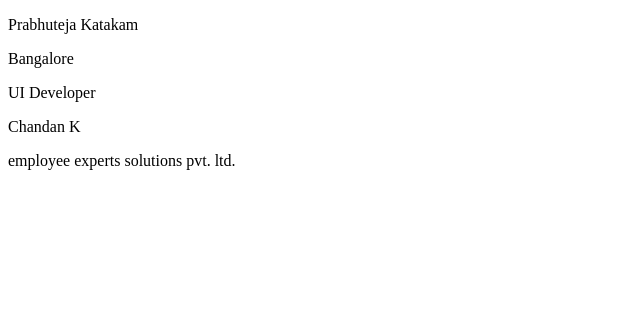
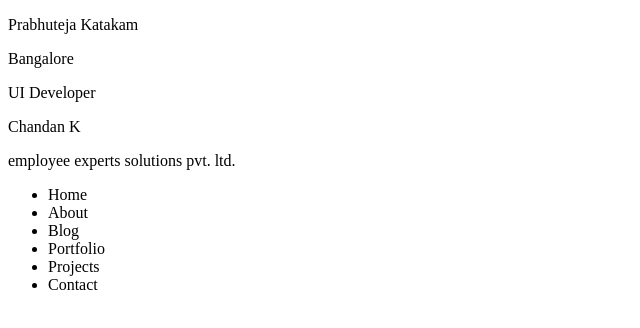
Before and after one commit to prabhuteja143/UI-Workshop, a plain HTML site: page index.html in a window 1280 px wide. Shown: the whole page, without its empty margins (0-640 px from the left). Drawn offline with Linux system fonts and the light colour scheme.

Commit message:
nav list added

```diff
--- a/index.html
+++ b/index.html
@@ -12,6 +12,14 @@
     <p>UI Developer</p>
     <p>Chandan K</p>
     <p>employee experts    solutions pvt. ltd.</p>
+<ul>
+  <li class="nav-icons">Home</li>
+  <li class="nav-icons">About</li>
+  <li class="nav-icons">Blog</li>
+  <li class="nav-icons">Portfolio</li>
+  <li class="nav-icons">Projects</li>
+  <li class="nav-icons">Contact</li>
+</ul>
 
 </body>
 </html>
```
